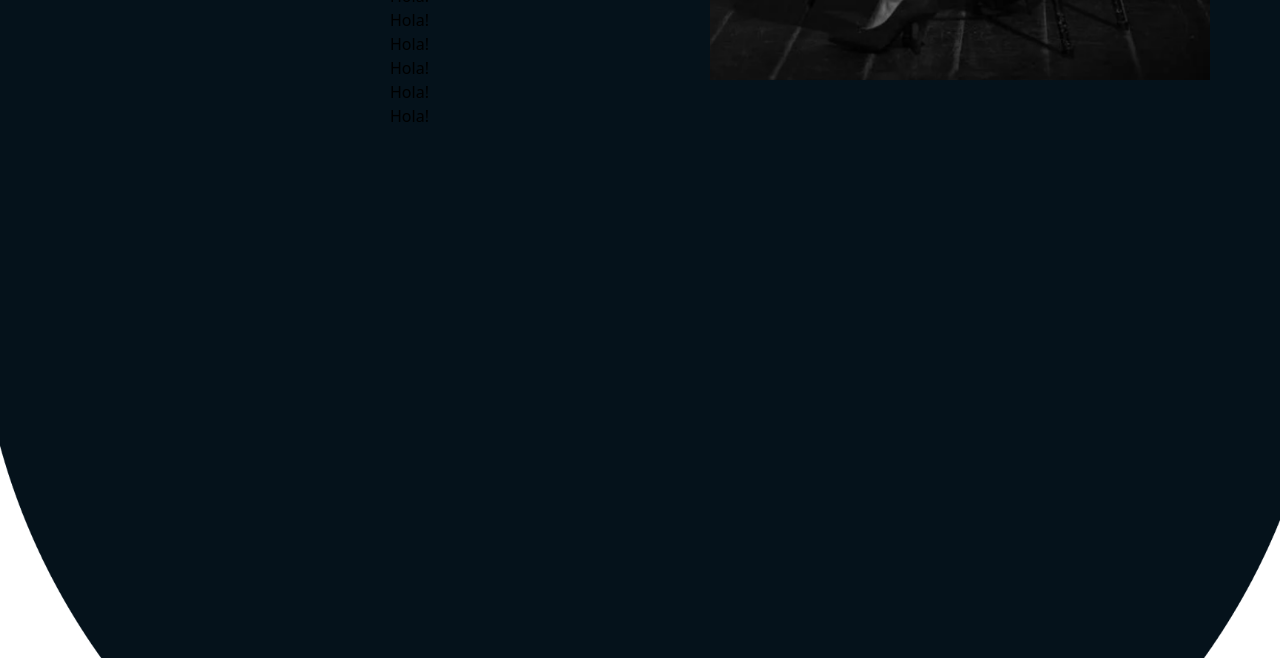
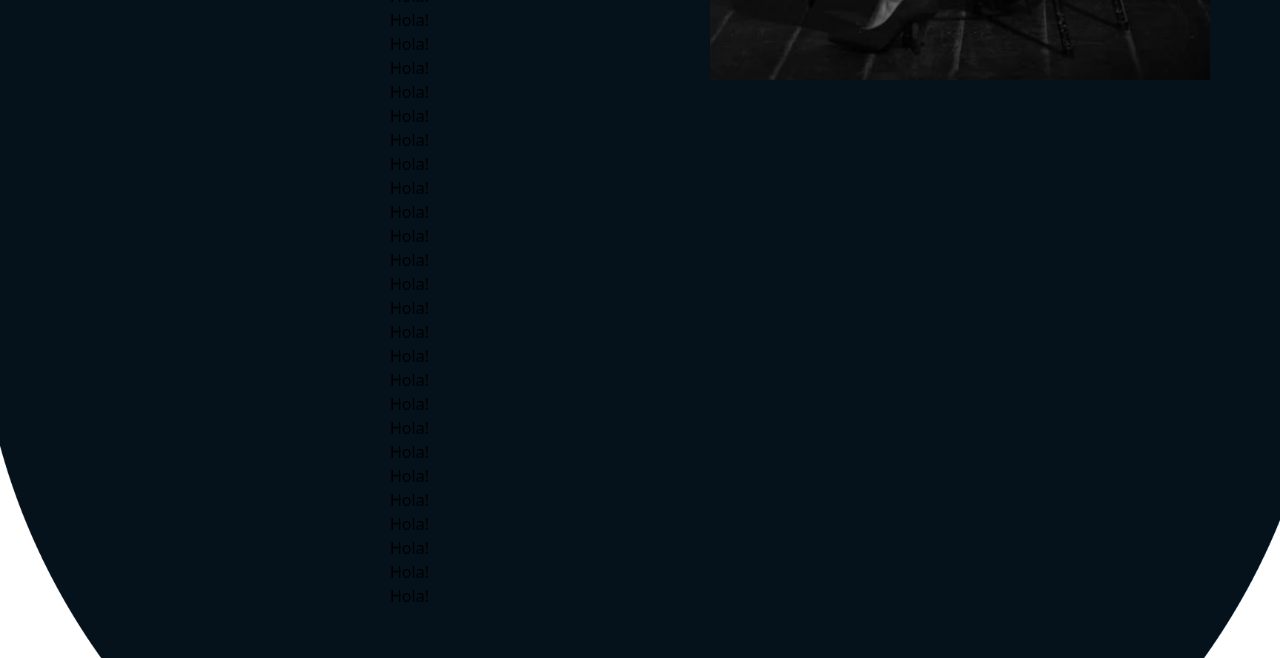
Before and after one commit to Josephxrex/Still-Shop, a React (Vite) app: page / in a window 1280 px wide. Shown: the part 1660-2318 px from the top of the page. Built offline with nearby package versions, Linux system fonts and the light colour scheme.

Commit message:
Hola mundo AddX18

```diff
--- a/src/components/Additional.jsx
+++ b/src/components/Additional.jsx
@@ -32,6 +32,26 @@ const Additional = () => {
               <div>Hola!</div>
               <div>Hola!</div>
               <div>Hola!</div>
+              <div>Hola!</div>
+              <div>Hola!</div>
+              <div>Hola!</div>
+              <div>Hola!</div>
+              <div>Hola!</div>
+              <div>Hola!</div>
+              <div>Hola!</div>
+              <div>Hola!</div>
+              <div>Hola!</div>
+              <div>Hola!</div>
+              <div>Hola!</div>
+              <div>Hola!</div>
+              <div>Hola!</div>
+              <div>Hola!</div>
+              <div>Hola!</div>
+              <div>Hola!</div>
+              <div>Hola!</div>
+              <div>Hola!</div>
+              <div>Hola!</div>
+              <div>Hola!</div>
             </div>
           </div>
         </div>
```
